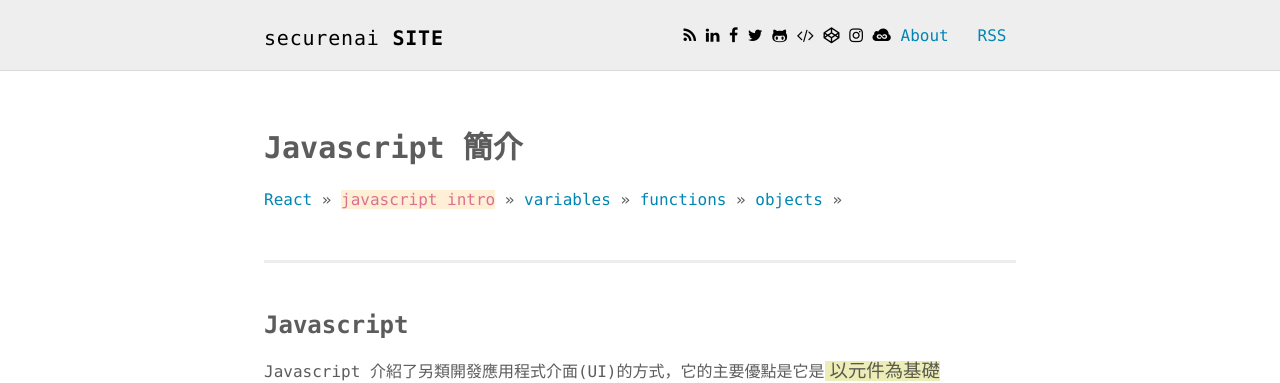
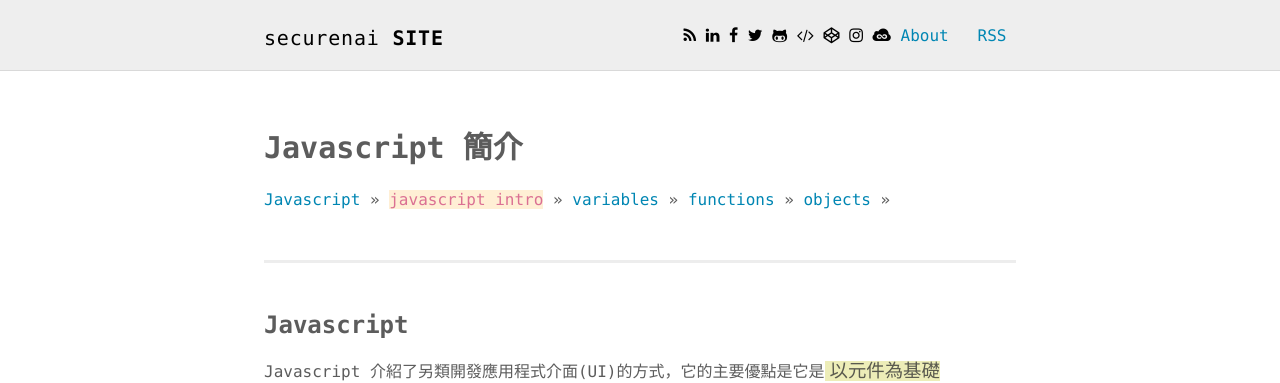
Before and after one commit to securenai/securenai.github.io, a Jekyll site: the page built from javascript/javascript_intro.md, in a window 1280 px wide. Shown: the top 383 px of the page. Built offline with Jekyll 4.4.1, drawn with Linux system fonts in a browser that asks for light colours; our own code applies the rules of GitHub Pages for plain Markdown files.

Commit message:
Update javascript_intro.md

```diff
--- a/javascript/javascript_intro.md
+++ b/javascript/javascript_intro.md
@@ -12,7 +12,7 @@ comments: true
 published: true
 ---
 
-<a href="/javascript/">React</a> >>
+<a href="/javascript/">Javascript</a> >>
 <a href="/javascript/javascript_intro/" style="color:palevioletred;background-color:papayawhip;">javascript intro</a> >>
 <a href="/javascript/javascript_variables/">variables</a> >>
 <a href="/javascript/javascript_functions/">functions</a> >>
```
